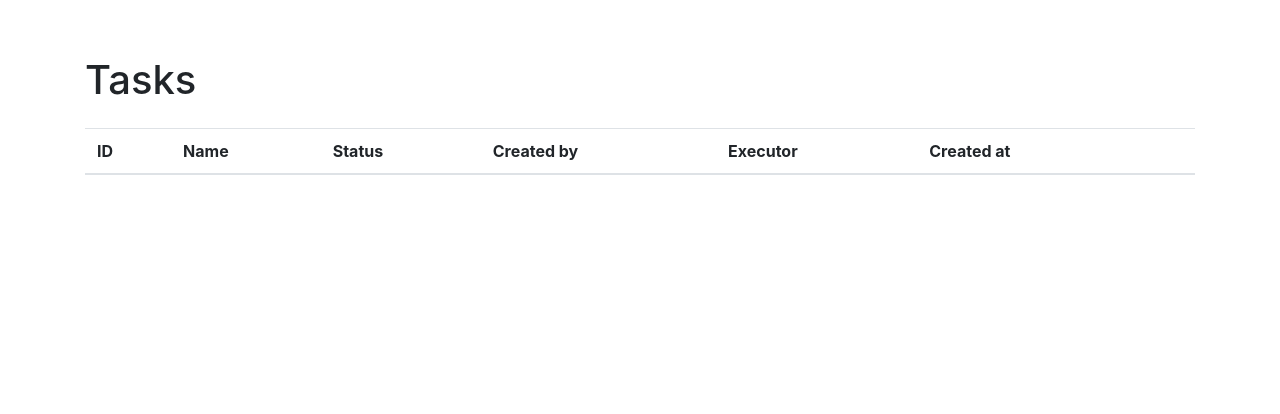
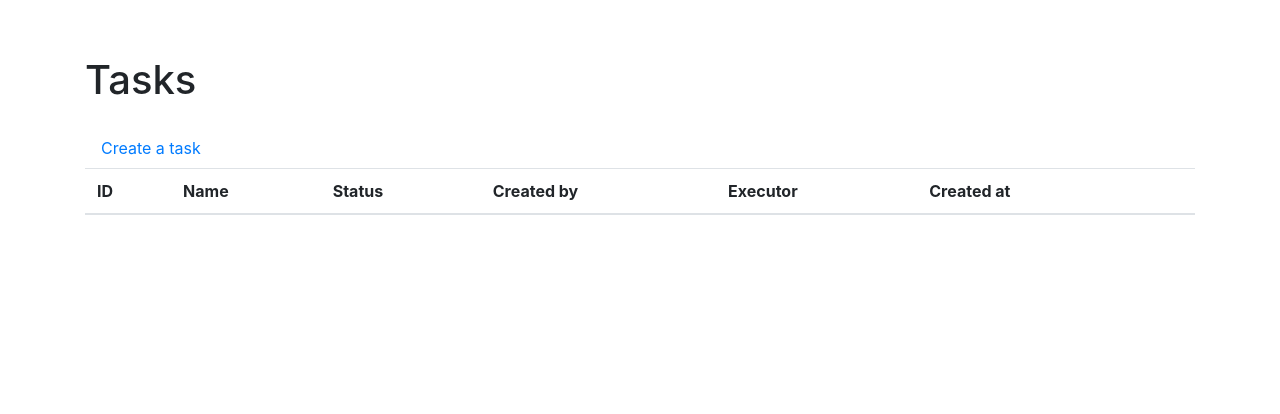
Before and after one commit to mym1chelle/python-project-52, a Django app: page /ru/tasks/ in a window 1280 px wide. Shown: the part 56-470 px from the top of the page. Run offline with Django 4.2, Linux system fonts and the light colour scheme; a user stored in the database is signed in; data that the repository does not hold is empty; parts of the project's set-up code (start-up, migrations or seed data) failed here and were passed over; some libraries are stand-ins or nearby versions.

Commit message:
Classes have been created for creating a task and viewing the task in detail

```diff
--- a/task_manager/tasks/urls.py
+++ b/task_manager/tasks/urls.py
@@ -5,4 +5,6 @@ from task_manager.tasks import views
 app_name = 'tasks'
 urlpatterns = [
     path('', views.AllTasksView.as_view(), name='tasks'),
+    path('create/', views.CreateTaskView.as_view(), name='create'),
+    path('<int:pk>/', views.DetailTaskView.as_view(), name='detail_view')
 ]
--- a/task_manager/tasks/views.py
+++ b/task_manager/tasks/views.py
@@ -1,13 +1,16 @@
 from django.contrib.messages.views import SuccessMessageMixin
 from django.contrib.auth.mixins import LoginRequiredMixin
 from django.views.generic import CreateView,\
-    ListView, UpdateView, DeleteView
+    ListView, UpdateView, DeleteView, DetailView
 from django.urls import reverse_lazy
 from task_manager.tasks.models import Tasks
+from task_manager.users.models import Users
 from task_manager.tasks.forms import CreateTaskForm
 from task_manager.my_mixins import CheckConnectMixin
 from constants.tasks_constants import\
-    TASKS_LIST_TITLE
+    TASKS_LIST_TITLE, CREATE_TASK_SUCCESS_MESSAGE,\
+    CREATE_TASK_TITLE, CREATE_TASK_BUTTON,\
+    TASK_VIEW_TITLE
 
 
 class AllTasksView(LoginRequiredMixin, ListView):
@@ -19,3 +22,35 @@ class AllTasksView(LoginRequiredMixin, ListView):
         context = super().get_context_data()
         context['title'] = TASKS_LIST_TITLE
         return context
+
+
+class DetailTaskView(LoginRequiredMixin, DetailView):
+    model = Tasks
+    template_name = 'tasks/show_task.html'
+    context_object_name = 'task'
+
+    def get_context_data(self, **kwargs):
+        context = super().get_context_data()
+        context['title'] = TASK_VIEW_TITLE
+        return context
+
+
+
+class CreateTaskView(LoginRequiredMixin,
+                     SuccessMessageMixin,
+                     CreateView):
+    model = Tasks
+    form_class = CreateTaskForm
+    template_name = 'create_edit_forms.html'
+    success_message = CREATE_TASK_SUCCESS_MESSAGE
+    success_url = reverse_lazy('tasks:tasks')
+
+    def form_valid(self, form):
+        form.instance.created_by = Users.objects.get(pk=self.request.user.id)
+        return super().form_valid(form)
+
+    def get_context_data(self, **kwargs):
+        context = super().get_context_data(**kwargs)
+        context['title'] = CREATE_TASK_TITLE
+        context['text_button'] = CREATE_TASK_BUTTON
+        return context
--- a/task_manager/templates/tasks/tasks.html
+++ b/task_manager/templates/tasks/tasks.html
@@ -4,6 +4,7 @@
   {{ title }}
 {% endblock %}
 {% block content %}
+    <a class="nav-link" href="{% url 'tasks:create'%}">{% translate "Create a task" %}</a>
     <table class="table table-striped">
       <thead>
         <tr>
@@ -20,10 +21,12 @@
         {% for task in tasks %}
           <tr>
               <td>{{ task.id }}</td>
-              <td>{{ task.name }}</td>
-              <td>{{ task.task_status.name }}</td>
-              <td>{{ task.task_created_by.get_full_name }}</td>
-              <td>{{ task.task_executor.get_full_name }}</td>
+              <td>
+                  <a href="{% url 'tasks:detail_view' pk=task.id %}">{{ task.name }}
+              </td>
+              <td>{{ task.status }}</td>
+              <td>{{ task.created_by }}</td>
+              <td>{{ task.executor }}</td>
               <td>{{ task.created_at }}</td>
 
             <td>
--- a/task_manager/users/models.py
+++ b/task_manager/users/models.py
@@ -11,4 +11,4 @@ class Users(AbstractUser):
         ordering = ['id']
 
     def __str__(self):
-        return self.get_full_name
+        return self.get_full_name()
```
Also changed, not shown: task_manager/tasks/forms.py (+1 -6 lines), task_manager/templates/tasks/show_task.html (added, +42 -0 lines).
